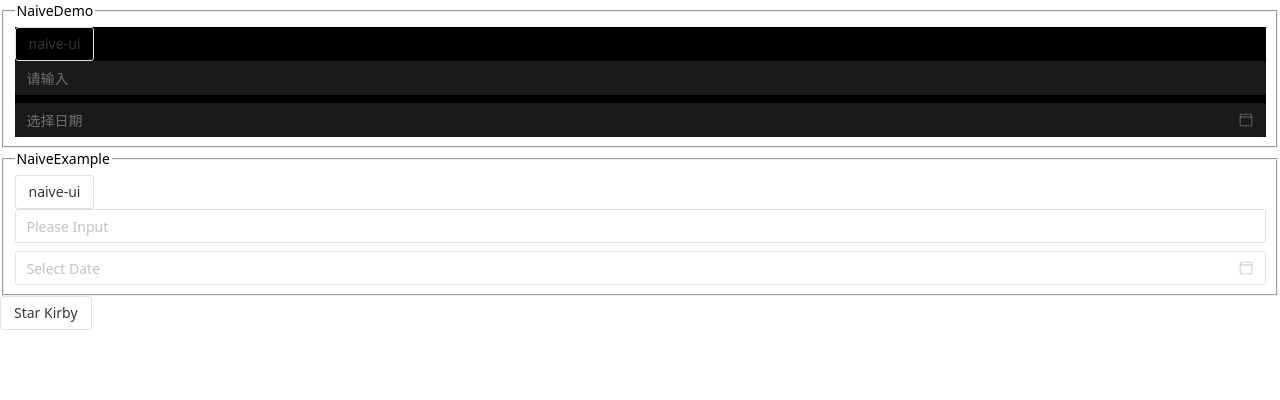
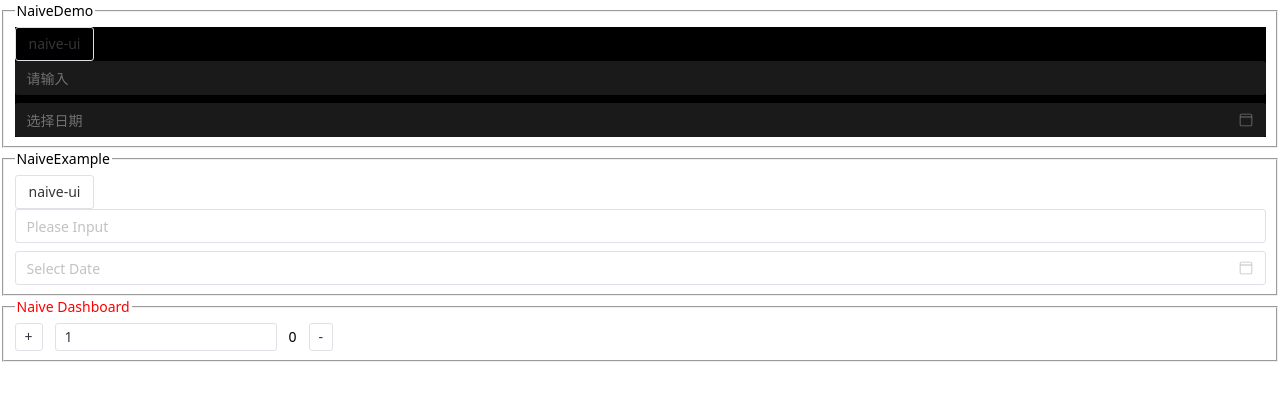
Before and after one commit to Huauauaa/naive, a Vue app: page / in a window 1280 px wide. Shown: the top 400 px of the page. Built offline with nearby package versions, Linux system fonts and the light colour scheme; a small style sheet from the web is missing.

Commit message:
✨ count demo

```diff
--- a/src/components/NaiveDashboard.tsx
+++ b/src/components/NaiveDashboard.tsx
@@ -1,10 +1,41 @@
-import { defineComponent } from 'vue';
-import { NButton } from 'naive-ui';
+import { defineComponent, ref } from 'vue';
+import { NButton, NInput, NSpace } from 'naive-ui';
 import '../assets/naive-dashboard.scss';
 
 export default defineComponent({
   name: 'NaiveDashboard',
   setup() {
-    return () => <NButton>{{ default: () => 'Star Kirby' }}</NButton>;
+    const count = ref(0);
+    const step = ref('1');
+
+    const onCountChange =
+      (step = 1) =>
+      () => {
+        count.value += step;
+      };
+
+    return () => (
+      <fieldset class="naive-dashboard">
+        <legend>Naive Dashboard</legend>
+        <NSpace align="center">
+          <NButton onClick={onCountChange(+step.value)} size="small">
+            +
+          </NButton>
+          <NInput
+            defaultValue={step.value}
+            size="small"
+            type="input"
+            placeholder="Basic Input"
+            onUpdateValue={(value: string) => {
+              step.value = value;
+            }}
+          />
+          {count.value}
+          <NButton onClick={onCountChange(-step.value)} size="small">
+            -
+          </NButton>
+        </NSpace>
+      </fieldset>
+    );
   },
 });
```
